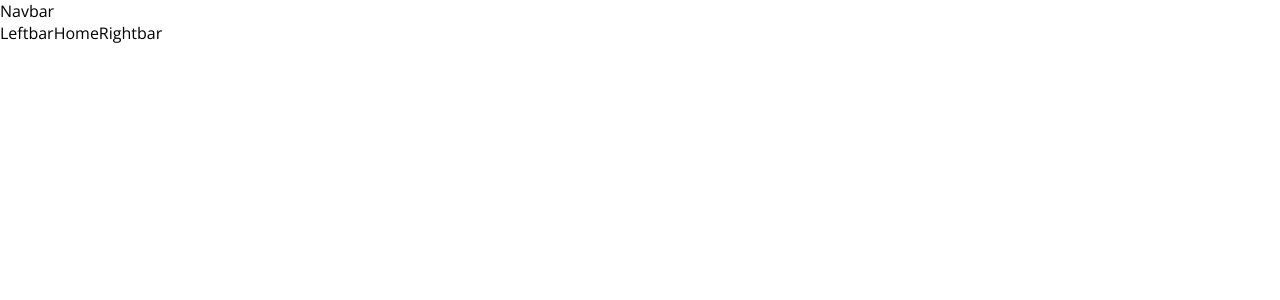
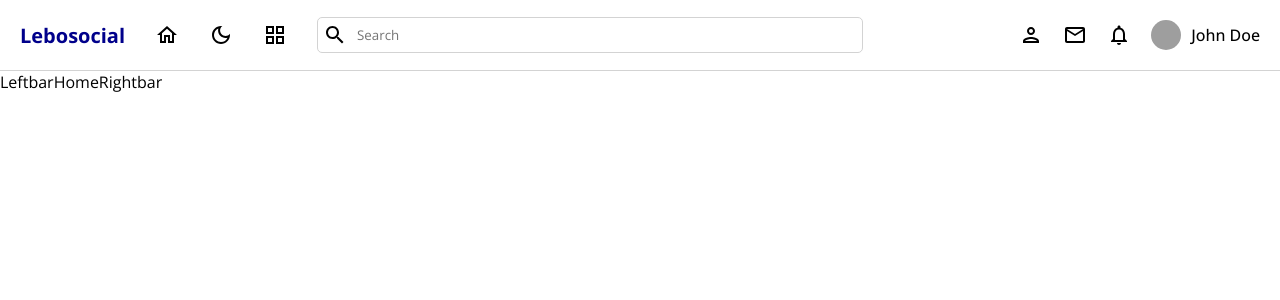
Before and after one commit to tafitahery/social, a React (Vite) app in the folder client/: page / in a window 1280 px wide. Shown: the top 300 px of the page. Built offline with nearby package versions, Linux system fonts and the light colour scheme; grey boxes are pictures that could not be loaded.

Commit message:
Social Media Website Navbar UI Design

```diff
--- a/client/package.json
+++ b/client/package.json
@@ -10,6 +10,10 @@
     "preview": "vite preview"
   },
   "dependencies": {
+    "@emotion/react": "^11.11.4",
+    "@emotion/styled": "^11.11.5",
+    "@mui/icons-material": "^5.15.17",
+    "@mui/material": "^5.15.17",
     "react": "^18.2.0",
     "react-dom": "^18.2.0",
     "react-router-dom": "^6.23.0",
--- a/client/src/components/navbar/Navbar.jsx
+++ b/client/src/components/navbar/Navbar.jsx
@@ -1,5 +1,43 @@
 import "./navbar.scss";
+import {
+  HomeOutlined,
+  DarkModeOutlined,
+  WbSunnyOutlined,
+  GridViewOutlined,
+  NotificationsOutlined,
+  EmailOutlined,
+  PersonOutlined,
+  SearchOutlined,
+} from "@mui/icons-material";
+import { Link } from "react-router-dom";
 
 export default function Navbar() {
-  return <div className="navbar">Navbar</div>;
+  return (
+    <div className="navbar">
+      <div className="left">
+        <Link to="/" style={{ textDecoration: "none" }}>
+          <span>Lebosocial</span>
+        </Link>
+        <HomeOutlined />
+        <DarkModeOutlined />
+        <GridViewOutlined />
+        <div className="search">
+          <SearchOutlined />
+          <input type="text" placeholder="Search" />
+        </div>
+      </div>
+      <div className="right">
+        <PersonOutlined />
+        <EmailOutlined />
+        <NotificationsOutlined />
+        <div className="user">
+          <img
+            src="https://images.pexels.com/photos/3228727/pexels-photo-3228727.jpeg?auto=compress&cs=tinysrgb&w=1600"
+            alt=""
+          />
+          <span>John Doe</span>
+        </div>
+      </div>
+    </div>
+  );
 }
--- a/client/src/components/navbar/navbar.scss
+++ b/client/src/components/navbar/navbar.scss
@@ -0,0 +1,54 @@
+.navbar {
+  display: flex;
+  align-items: center;
+  justify-content: space-between;
+  padding: 10px 20px;
+  height: 50px;
+  border-bottom: 1px solid lightgray;
+
+  .left {
+    display: flex;
+    align-items: center;
+    gap: 30px;
+
+    span {
+      font-weight: bold;
+      font-size: 20px;
+      color: darkblue;
+    }
+  }
+
+  .search {
+    display: flex;
+    align-items: center;
+    gap: 10px;
+    border: 1px solid lightgray;
+    border-radius: 5px;
+    padding: 5px;
+
+    input {
+      border: none;
+      outline: none;
+      width: 500px;
+    }
+  }
+
+  .right {
+    display: flex;
+    align-items: center;
+    gap: 20px;
+  }
+  .user {
+    display: flex;
+    align-items: center;
+    gap: 10px;
+    font-weight: 500;
+
+    img {
+      width: 30px;
+      height: 30px;
+      object-fit: cover;
+      border-radius: 50%;
+    }
+  }
+}
```
Also changed, not shown: 1 other file (tests, documents, lock files or other folders).
